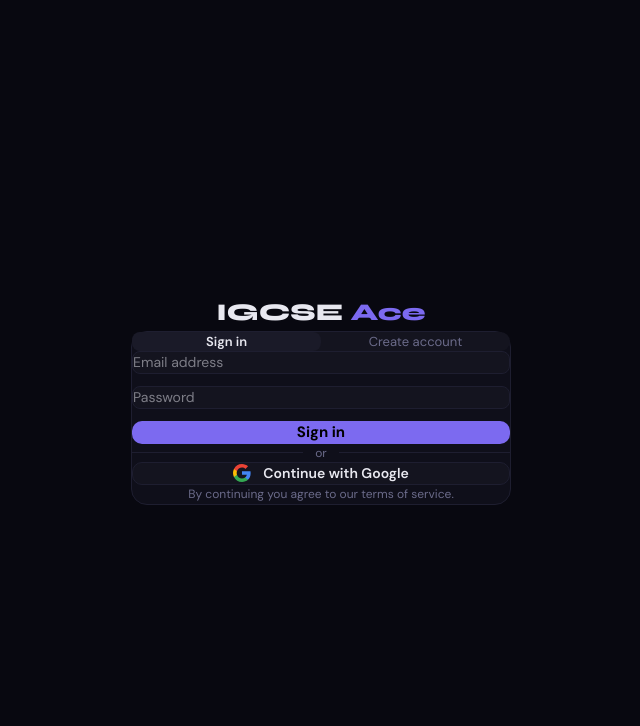
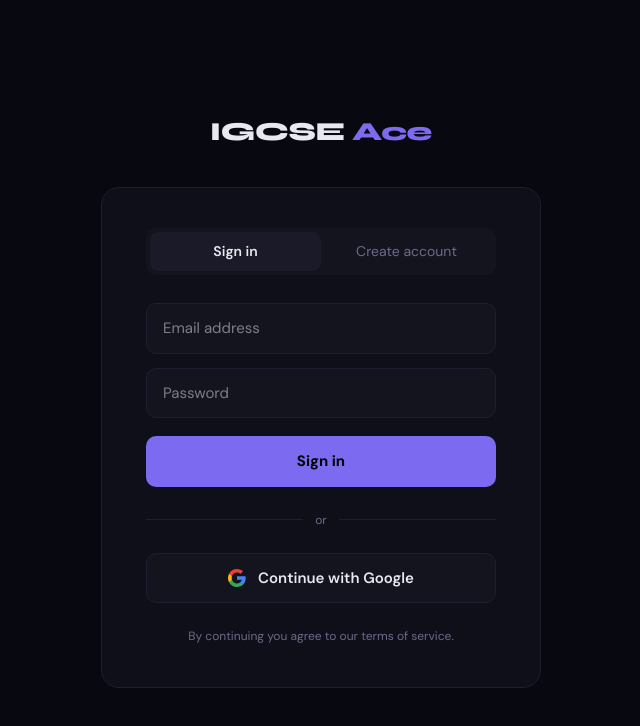
Before and after one commit to Toramiyuu/igcse-ace, a Next.js app: page /login in a window 1280 px wide. Shown: the top 726 px of the page, without its empty margins (319-959 px from the left). Built offline with nearby package versions, Linux system fonts and the light colour scheme; no server answers.

Commit message:
Redesign nav + login page
Nav: Linear-style compact button (white/grey pill, 4px radius), Log in text link,
all sizing via inline styles to fix Tailwind v4 class generation issues.

Login: wider card (440px), proper spacing via inline styles, bigger inputs (15px),
more internal padding throughout.

```diff
--- a/src/app/(auth)/login/page.tsx
+++ b/src/app/(auth)/login/page.tsx
@@ -15,6 +15,18 @@
     return "Password must include at least one number.";
   return null;
 }
+
+const input: React.CSSProperties = {
+  width: "100%",
+  padding: "13px 16px",
+  borderRadius: "10px",
+  background: "var(--surface2)",
+  border: "1px solid var(--border)",
+  color: "var(--text)",
+  fontSize: "15px",
+  outline: "none",
+  boxSizing: "border-box",
+};
 
 export default function LoginPage() {
   const supabase = createClient();
@@ -76,27 +88,64 @@
     setLoading(false);
   }
 
-  const inputCls =
-    "w-full px-[14px] py-[11px] rounded-lg bg-[var(--surface2)] border border-[var(--border)] text-[var(--text)] text-[14px] outline-none box-border";
-
   if (screen === "check_email") {
     return (
-      <div className="min-h-screen bg-[var(--bg)] flex items-center justify-center p-6">
-        <div className="w-full max-w-[380px] text-center">
+      <div
+        style={{
+          minHeight: "100vh",
+          background: "var(--bg)",
+          display: "flex",
+          alignItems: "center",
+          justifyContent: "center",
+          padding: "24px",
+        }}
+      >
+        <div style={{ width: "100%", maxWidth: "440px", textAlign: "center" }}>
           <Link
             href="/"
-            className="font-[family-name:var(--font-syne)] font-extrabold text-[24px] no-underline text-[var(--text)] block mb-10"
+            style={{
+              fontFamily: "var(--font-syne), sans-serif",
+              fontWeight: 800,
+              fontSize: "26px",
+              textDecoration: "none",
+              color: "var(--text)",
+              display: "block",
+              marginBottom: "36px",
+              letterSpacing: "-0.02em",
+            }}
           >
-            IGCSE <span className="text-[var(--accent)]">Ace</span>
+            IGCSE <span style={{ color: "var(--accent)" }}>Ace</span>
           </Link>
-          <div className="bg-[var(--surface)] border border-[var(--border)] rounded-[16px] px-8 py-10">
-            <div className="text-[40px] mb-4">📬</div>
-            <h1 className="font-[family-name:var(--font-syne)] text-[22px] font-bold mb-2.5">
+          <div
+            style={{
+              background: "var(--surface)",
+              border: "1px solid var(--border)",
+              borderRadius: "18px",
+              padding: "44px 44px",
+            }}
+          >
+            <div style={{ fontSize: "44px", marginBottom: "16px" }}>📬</div>
+            <h1
+              style={{
+                fontFamily: "var(--font-syne), sans-serif",
+                fontSize: "22px",
+                fontWeight: 700,
+                marginBottom: "12px",
+                color: "var(--text)",
+              }}
+            >
               Check your email
             </h1>
-            <p className="text-[var(--muted)] text-[14px] leading-[1.7] mb-6">
+            <p
+              style={{
+                color: "var(--muted)",
+                fontSize: "15px",
+                lineHeight: 1.7,
+                marginBottom: "28px",
+              }}
+            >
               We sent a confirmation link to{" "}
-              <strong className="text-[var(--text)]">{email}</strong>.<br />
+              <strong style={{ color: "var(--text)" }}>{email}</strong>.<br />
               Click it to activate your account, then come back to sign in.
             </p>
             <button
@@ -106,7 +155,17 @@
                 setPassword("");
                 setError(null);
               }}
-              className="w-full bg-[var(--accent)] border-0 rounded-lg py-[11px] px-6 text-black font-bold text-[14px] cursor-pointer"
+              style={{
+                width: "100%",
+                background: "var(--accent)",
+                border: "none",
+                borderRadius: "10px",
+                padding: "14px 24px",
+                color: "#000",
+                fontWeight: 700,
+                fontSize: "15px",
+                cursor: "pointer",
+              }}
             >
               Back to sign in
             </button>
@@ -117,18 +176,51 @@
   }
 
   return (
-    <div className="min-h-screen bg-[var(--bg)] flex items-center justify-center p-6">
-      <div className="w-full max-w-[380px] text-center">
+    <div
+      style={{
+        minHeight: "100vh",
+        background: "var(--bg)",
+        display: "flex",
+        alignItems: "center",
+        justifyContent: "center",
+        padding: "24px",
+      }}
+    >
+      <div style={{ width: "100%", maxWidth: "440px", textAlign: "center" }}>
         <Link
           href="/"
-          className="font-[family-name:var(--font-syne)] font-extrabold text-[24px] no-underline text-[var(--text)] block mb-10"
+          style={{
+            fontFamily: "var(--font-syne), sans-serif",
+            fontWeight: 800,
+            fontSize: "26px",
+            textDecoration: "none",
+            color: "var(--text)",
+            display: "block",
+            marginBottom: "36px",
+            letterSpacing: "-0.02em",
+          }}
         >
-          IGCSE <span className="text-[var(--accent)]">Ace</span>
+          IGCSE <span style={{ color: "var(--accent)" }}>Ace</span>
         </Link>
 
-        <div className="bg-[var(--surface)] border border-[var(--border)] rounded-[16px] px-8 py-9">
+        <div
+          style={{
+            background: "var(--surface)",
+            border: "1px solid var(--border)",
+            borderRadius: "18px",
+            padding: "40px 44px",
+          }}
+        >
           {/* Mode toggle */}
-          <div className="flex bg-[var(--surface2)] rounded-[10px] p-[3px] mb-7">
+          <div
+            style={{
+              display: "flex",
+              background: "var(--surface2)",
+              borderRadius: "10px",
+              padding: "4px",
+              marginBottom: "28px",
+            }}
+          >
             {(["signin", "signup"] as Mode[]).map((m) => (
               <button
                 key={m}
@@ -136,25 +228,35 @@
                   setMode(m);
                   setError(null);
                 }}
-                className={`flex-1 py-2 rounded-lg border-0 cursor-pointer text-[13px] transition-all duration-150 ${
-                  mode === m
-                    ? "bg-[var(--surface3)] text-[var(--text)] font-semibold"
-                    : "bg-transparent text-[var(--muted)] font-normal"
-                }`}
+                style={{
+                  flex: 1,
+                  padding: "9px 0",
+                  borderRadius: "8px",
+                  border: "none",
+                  cursor: "pointer",
+                  fontSize: "14px",
+                  fontWeight: mode === m ? 600 : 400,
+                  background: mode === m ? "var(--surface3)" : "transparent",
+                  color: mode === m ? "var(--text)" : "var(--muted)",
+                  transition: "all 0.15s ease",
+                }}
               >
                 {m === "signin" ? "Sign in" : "Create account"}
               </button>
             ))}
           </div>
 
-          <form onSubmit={handleSubmit} className="flex flex-col gap-3">
+          <form
+            onSubmit={handleSubmit}
+            style={{ display: "flex", flexDirection: "column", gap: "14px" }}
+          >
             <input
               type="email"
               placeholder="Email address"
               value={email}
               onChange={(e) => setEmail(e.target.value)}
               required
-              className={inputCls}
+              style={input}
             />
             <input
               type="password"
@@ -162,17 +264,35 @@
               value={password}
               onChange={(e) => setPassword(e.target.value)}
               required
-              className={inputCls}
+              style={input}
             />
 
             {mode === "signup" && (
-              <p className="text-[11px] text-[var(--muted)] text-left mx-0.5 leading-[1.5]">
+              <p
+                style={{
+                  fontSize: "12px",
+                  color: "var(--muted)",
+                  textAlign: "left",
+                  marginTop: "-4px",
+                  lineHeight: 1.5,
+                }}
+              >
                 Min 8 characters · 1 capital letter · 1 number
               </p>
             )}
 
             {error && (
-              <div className="bg-[rgba(240,96,96,0.1)] border border-[rgba(240,96,96,0.3)] rounded-lg px-[14px] py-[10px] text-[13px] text-[#f06060] text-left">
+              <div
+                style={{
+                  background: "rgba(240,96,96,0.1)",
+                  border: "1px solid rgba(240,96,96,0.3)",
+                  borderRadius: "10px",
+                  padding: "12px 16px",
+                  fontSize: "13px",
+                  color: "#f06060",
+                  textAlign: "left",
+                }}
+              >
                 {error}
               </div>
             )}
@@ -180,25 +300,67 @@
             <button
               type="submit"
               disabled={loading}
-              className="w-full py-3 rounded-[10px] border-0 bg-[var(--accent)] text-black font-bold text-[15px] mt-1 transition-opacity duration-150"
               style={{
+                width: "100%",
+                padding: "14px 0",
+                borderRadius: "10px",
+                border: "none",
+                background: "var(--accent)",
+                color: "#000",
+                fontWeight: 700,
+                fontSize: "15px",
+                marginTop: "4px",
                 cursor: loading ? "not-allowed" : "pointer",
                 opacity: loading ? 0.7 : 1,
+                transition: "opacity 0.15s ease",
               }}
             >
               {loading ? "…" : mode === "signin" ? "Sign in" : "Create account"}
             </button>
           </form>
 
-          <div className="flex items-center gap-3 my-5">
-            <div className="flex-1 h-px bg-[var(--border)]" />
-            <span className="text-[12px] text-[var(--muted)]">or</span>
-            <div className="flex-1 h-px bg-[var(--border)]" />
+          <div
+            style={{
+              display: "flex",
+              alignItems: "center",
+              gap: "12px",
+              margin: "24px 0",
+            }}
+          >
+            <div
+              style={{ flex: 1, height: "1px", background: "var(--border)" }}
+            />
+            <span style={{ fontSize: "12px", color: "var(--muted)" }}>or</span>
+            <div
+              style={{ flex: 1, height: "1px", background: "var(--border)" }}
+            />
           </div>
 
           <button
             onClick={signInWithGoogle}
-            className="w-full flex items-center justify-center gap-3 px-5 py-[11px] rounded-[10px] bg-[var(--surface2)] border border-[var(--border)] text-[var(--text)] text-[14px] font-semibold cursor-pointer transition-[border-color] duration-150 hover:border-[var(--accent)]"
+            style={{
+              width: "100%",
+              display: "flex",
+              alignItems: "center",
+              justifyContent: "center",
+              gap: "12px",
+              padding: "13px 20px",
+              borderRadius: "10px",
+              background: "var(--surface2)",
+              border: "1px solid var(--border)",
+              color: "var(--text)",
+              fontSize: "15px",
+              fontWeight: 600,
+              cursor: "pointer",
+              transition: "border-color 0.15s ease",
+              boxSizing: "border-box",
+            }}
+            onMouseEnter={(e) =>
+              (e.currentTarget.style.borderColor = "var(--accent)")
+            }
+            onMouseLeave={(e) =>
+              (e.currentTarget.style.borderColor = "var(--border)")
+            }
           >
             <svg width="18" height="18" viewBox="0 0 18 18">
               <path
@@ -221,7 +383,14 @@
             Continue with Google
           </button>
 
-          <p className="text-[var(--muted)] text-[12px] mt-5 leading-[1.6]">
+          <p
+            style={{
+              color: "var(--muted)",
+              fontSize: "12px",
+              marginTop: "24px",
+              lineHeight: 1.6,
+            }}
+          >
             By continuing you agree to our terms of service.
           </p>
         </div>
```
Also changed, not shown: src/app/(marketing)/page.tsx (+84 -20 lines).
